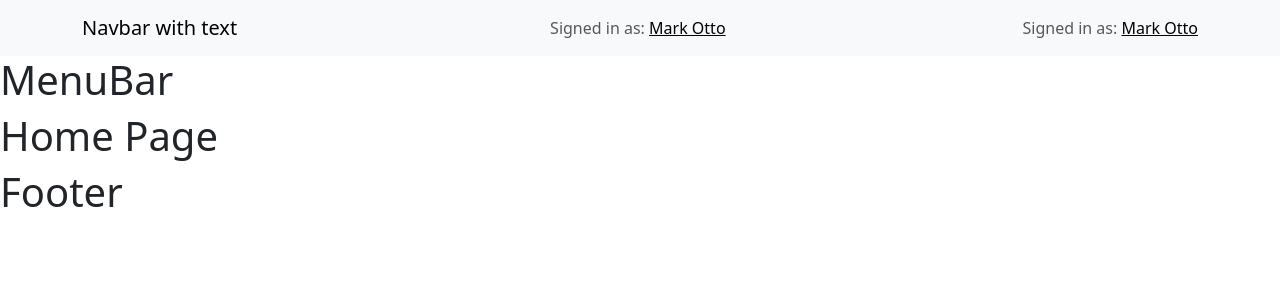
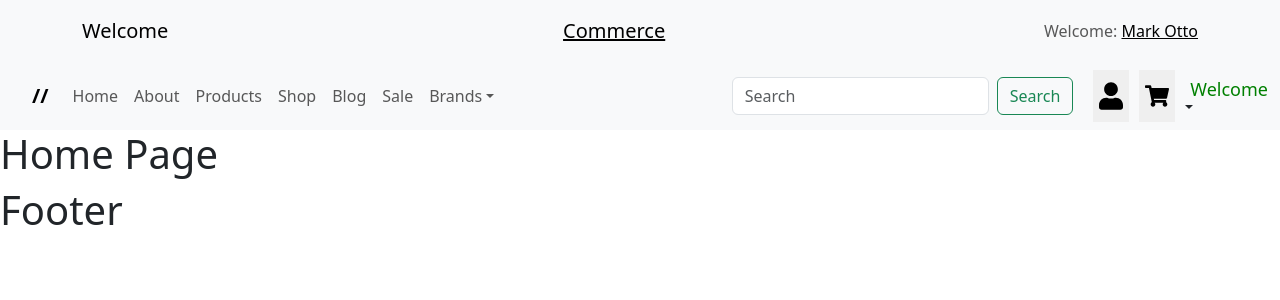
Before and after one commit to Rajankumar9955/E-Commerce, a React (Vite) app in the folder client/: page / in a window 1280 px wide. Shown: the top 300 px of the page. Built offline with nearby package versions, Linux system fonts and the light colour scheme.

Commit message:
search client

```diff
--- a/client/package.json
+++ b/client/package.json
@@ -16,6 +16,7 @@
     "react": "^19.0.0",
     "react-bootstrap": "^2.10.9",
     "react-dom": "^19.0.0",
+    "react-icons": "^5.4.0",
     "react-router-dom": "^7.1.5"
   },
   "devDependencies": {
--- a/client/src/Components/MenuBar.jsx
+++ b/client/src/Components/MenuBar.jsx
@@ -1,11 +1,72 @@
 
+import { Link, Outlet, useNavigate } from "react-router-dom";
+import { FaShoppingCart } from "react-icons/fa";
+import { FaUser } from "react-icons/fa";
+import { CiLogout } from "react-icons/ci";
 
-
+import Button from 'react-bootstrap/Button';
+import Container from 'react-bootstrap/Container';
+import Form from 'react-bootstrap/Form';
+import Nav from 'react-bootstrap/Nav';
+import Navbar from 'react-bootstrap/Navbar';
+import NavDropdown from 'react-bootstrap/NavDropdown';
+import InputGroup from 'react-bootstrap/InputGroup';
 
 const MenuBar=()=>{
     return(
         <>
-        <h1>MenuBar</h1>
+         <div id="topmenu">
+        <Navbar expand="lg" className="bg-body-tertiary" style={{}}>
+      <Container fluid>
+        <Navbar.Brand href="#" style={{marginLeft:"20px",fontWeight:"bold"}}>//</Navbar.Brand>
+        <Navbar.Toggle  aria-controls="navbarScroll"  />
+        <Navbar.Collapse id="navbarScroll">
+          <Nav
+            className="me-auto my-2 my-lg-0"
+            style={{ maxHeight: '100px' }}
+            navbarScroll
+          >
+            <Nav.Link as={Link} to="home">Home</Nav.Link>
+            <Nav.Link as={Link} to="about">About</Nav.Link>
+            <Nav.Link as={Link}to="products">Products</Nav.Link>
+            <Nav.Link as={Link}to="shop">Shop</Nav.Link>
+            <Nav.Link as={Link}to="Blog">Blog</Nav.Link>
+            <Nav.Link as={Link}to="sale">Sale</Nav.Link>
+            <NavDropdown title="Brands" id="navbarScrollingDropdown">
+              <NavDropdown.Item as={Link} to="eyetech">EyeTech Camera</NavDropdown.Item>
+              <NavDropdown.Item as={Link} to="wipro">Wipro Camera</NavDropdown.Item>
+              <NavDropdown.Item as={Link} to="ddlc">DDLC Camera</NavDropdown.Item>
+              <NavDropdown.Item as={Link} to="daynight">
+                Day and Night camera
+              </NavDropdown.Item>
+              <NavDropdown.Divider />
+              <NavDropdown.Item as={Link}to="premiumcamera">
+                Premium Camera's
+              </NavDropdown.Item>
+            </NavDropdown>
+
+          </Nav>
+
+
+          <Form className="d-flex">
+            <Form.Control type="search" placeholder="Search" className="me-2" aria-label="Search"/>
+            <Button variant="outline-success" style={{marginRight:"20px"}}>Search</Button>
+          </Form>
+
+          <button style={{border:"none",marginRight:"10px"}}  >< FaUser style={{fontSize:"24px",height:"50px"}}/></button>
+          <button style={{border:"none",marginRight:"10px"}}  ><FaShoppingCart  style={{fontSize:"24px",height:"50px"}}   /><sup style={{fontSize:"20px"}}></sup></button>
+             <div style={{height:"50px"}}>
+             <p style={{marginBottom:"-8px",marginTop:"5px",color:"green",fontSize:"18px",marginLeft:"5px"}}>Welcome</p>
+
+             <NavDropdown title="" id="navbarScrollingDropdown">
+              <NavDropdown.Item ><button id="logout">Log-out</button></NavDropdown.Item>
+              <NavDropdown.Divider />
+           </NavDropdown>
+            </div>
+        </Navbar.Collapse>
+      </Container>
+    </Navbar>
+    </div>
         </>
     )
 }
--- a/client/src/Components/TopBar.jsx
+++ b/client/src/Components/TopBar.jsx
@@ -7,17 +7,17 @@ const TopBar=()=>{
         <>
        <Navbar className="bg-body-tertiary">
       <Container>
-        <Navbar.Brand href="#home">Navbar with text</Navbar.Brand>
+        <Navbar.Brand href="#home">Welcome</Navbar.Brand>
         <Navbar.Toggle />
         <Navbar.Collapse className="justify-content-end">
           <Navbar.Text>
-            Signed in as: <a href="#login">Mark Otto</a>
+            <a href="#" style={{fontSize:"20px"}}>Commerce</a>
           </Navbar.Text>
         </Navbar.Collapse>
 
         <Navbar.Collapse className="justify-content-end">
           <Navbar.Text>
-            Signed in as: <a href="#login">Mark Otto</a>
+            Welcome: <a href="#login">Mark Otto</a>
           </Navbar.Text>
         </Navbar.Collapse>
       </Container>
```
Also changed, not shown: 1 other file (tests, documents, lock files or other folders).
